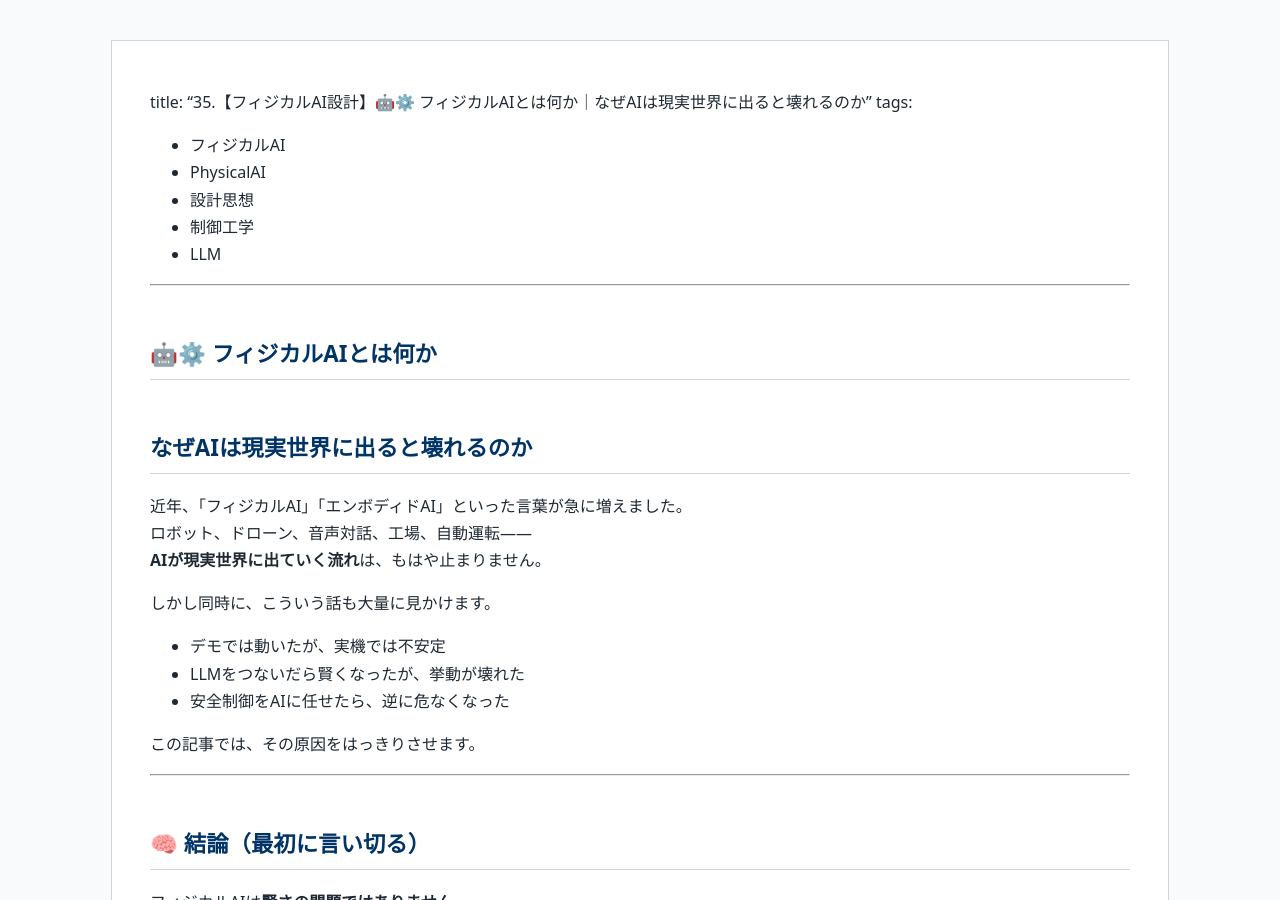
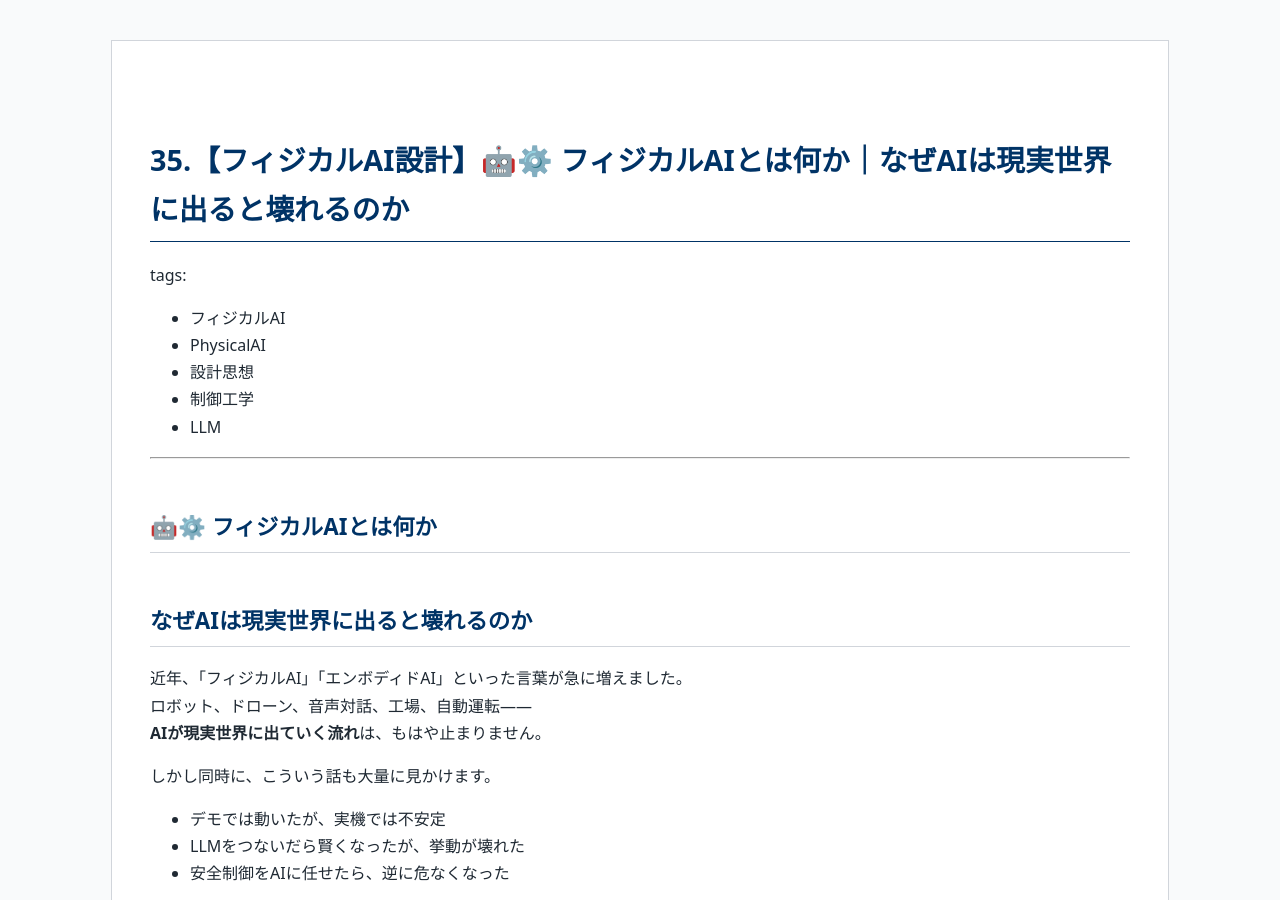
Before and after one commit to Samizo-AITL/qiita-articles, a Jekyll site: the page built from articles/35_physical_ai_definition.md, in a window 1280 px wide and 900 px high. Built offline with Jekyll 4.4.1, drawn with Linux system fonts in a browser that asks for light colours; some of the changed lines change nothing that is shown.

Commit message:
Update 35_physical_ai_definition.md

```diff
--- a/articles/35_physical_ai_definition.md
+++ b/articles/35_physical_ai_definition.md
@@ -3,7 +3,7 @@ layout: default
 title: Qiita Articles
 ---
 
-title: "35.【フィジカルAI設計】🤖⚙️ フィジカルAIとは何か｜なぜAIは現実世界に出ると壊れるのか"
+# 35.【フィジカルAI設計】🤖⚙️ フィジカルAIとは何か｜なぜAIは現実世界に出ると壊れるのか
 tags:
   - フィジカルAI
   - PhysicalAI
```
